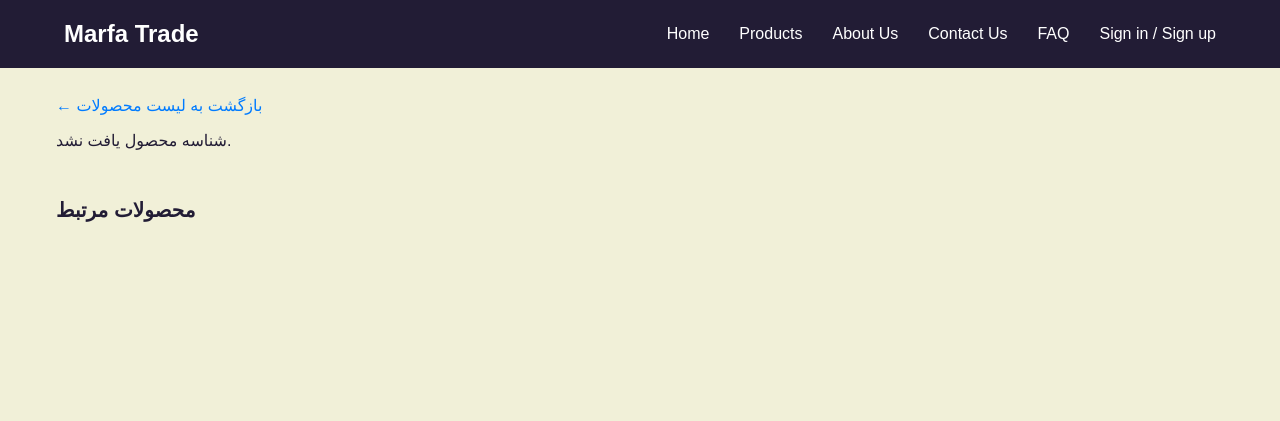
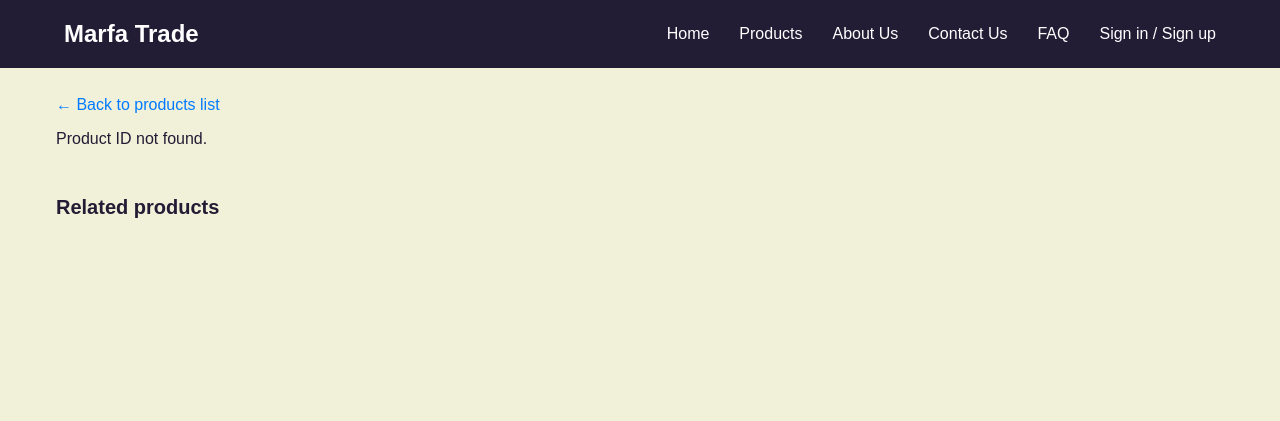
Before and after one commit to MeisamHajiloo/MarfatradeProd, a PHP site: page /product.php in a window 1280 px wide. Shown: the top 421 px of the page. Run offline with PHP 8.4, Linux system fonts and the light colour scheme.

Commit message:
هیچ جایی فارسی ندارد

```diff
--- a/assets/css/header.css
+++ b/assets/css/header.css
@@ -432,7 +432,7 @@
   display: none;
 }
 
-/* برای صفحه‌های با عرض متوسط */
+/* For midrange screen */
 @media (min-width: 769px) and (max-width: 1024px) {
   .nav-links li {
     margin-left: 15px;
@@ -443,14 +443,14 @@
   }
 }
 
-/* برای صفحه‌های خیلی بزرگ */
+/* For widescreen */
 @media (min-width: 1400px) {
   .topbar {
     padding: 20px 10%;
   }
 }
 
-/* اطمینان از نمایش صحیح در حالت‌های مختلف */
+/* Ensuring correct display in different modes*/
 @media (max-width: 968px) {
   .nav-links {
     flex-wrap: wrap;
--- a/assets/css/main.css
+++ b/assets/css/main.css
@@ -15,6 +15,18 @@
   background-color: var(--secondary-color2);
   color: var(--secondary-color1);
   overflow-x: hidden;
+}
+
+main {
+  margin-top: 80px;
+  min-height: calc(100vh - 80px);
+  padding-top: 20px;
+}
+
+.header-scrolled ~ main {
+  margin-top: 50px;
+  min-height: calc(100vh - 50px);
+  padding-top: 15px;
 }
 
 /* Counter Section Styles */
@@ -97,7 +109,7 @@
     font-size: 2.5rem;
   }
 }
-/* بهبود افکت hover برای آیتم‌های شمارنده */
+/* Improved hover effect for counter items */
 .counter-item {
   transition: all 0.4s cubic-bezier(0.175, 0.885, 0.32, 1.275);
 }
@@ -107,7 +119,7 @@
   box-shadow: 0 15px 30px rgba(0, 0, 0, 0.25);
 }
 
-/* بهبود ظاهر آیкон‌ها در حالت hover */
+/* Improved the appearance of icons in hover mode */
 .counter-item:hover .counter-icon {
   transform: scale(1.1);
   transition: transform 0.3s ease;
@@ -164,7 +176,7 @@
   color: var(--primary-color);
 }
 
-/* افکت Ray (پرتو) */
+/* Ray Effect */
 .counter-ray-effect {
   position: absolute;
   width: 100%;
@@ -205,7 +217,7 @@
   transform: rotate(45deg) translateY(100%);
 }
 
-/* بهبود ظاهر آیتم‌ها */
+/* Improve the appearance of items */
 .counter-icon,
 .counter-title {
   transition: all 0.3s ease;
@@ -223,7 +235,7 @@
   z-index: 3;
 }
 
-/* انیمیشن برای افکت Ray */
+/* Animation for Ray effect */
 @keyframes raySweep {
   0% {
     transform: rotate(45deg) translateY(-100%);
@@ -236,16 +248,3 @@
 .counter-item:hover .counter-ray-effect::before {
   animation: raySweep 1.5s ease-out forwards;
 }
-
-/* در فایل main.css */
-main {
-  margin-top: 80px;
-  min-height: calc(100vh - 80px);
-  padding-top: 20px; /* اضافه کردن این خط */
-}
-
-.header-scrolled ~ main {
-  margin-top: 50px;
-  min-height: calc(100vh - 50px);
-  padding-top: 15px; /* اضافه کردن این خط */
-}
--- a/assets/js/navigation.js
+++ b/assets/js/navigation.js
@@ -5,7 +5,7 @@
   hamburger.classList.toggle("active");
   navLinks.classList.toggle("active");
 
-  // تغییر برای پشتیبانی از راست‌چین
+  // Change for RTL support
   if (window.innerWidth <= 768) {
     navLinks.style.right = navLinks.classList.contains("active")
       ? "0"
--- a/includes/components/products-grid.php
+++ b/includes/components/products-grid.php
@@ -1,12 +1,12 @@
 <?php
 
 /**
- * کانتینر اصلی برای نمایش محصولات (grid/list)
- * همراه با pagination
+ * Main container for displaying products (grid/list)
+ * Includes pagination
  */
 ?>
 <div id="products-grid" class="products-grid">
-    <!-- محصولات با AJAX بارگذاری می‌شوند -->
+    <!-- Products will be loaded via AJAX -->
 </div>
 <div id="pagination" class="pagination"></div>
 
--- a/includes/footer.php
+++ b/includes/footer.php
@@ -45,7 +45,7 @@
 
 <script src="assets/js/main.js"></script>
 
-<!-- بارگذاری شرطی اسکریپت‌ها -->
+<!-- Conditional script loading -->
 <?php if (isset($loadSlider) && $loadSlider): ?>
     <script src="assets/js/slider.js"></script>
 <?php endif; ?>
--- a/includes/navigation.php
+++ b/includes/navigation.php
@@ -46,7 +46,7 @@
 
     <!-- Regular navigation items -->
     <li><a href="index.php">Home</a></li>
-    <li><a href="products.php">Products</a></li> <!-- لینک جدید -->
+    <li><a href="products.php">Products</a></li>
     <li><a href="#">About Us</a></li>
     <li><a href="#">Contact Us</a></li>
     <li><a href="#">FAQ</a></li>
--- a/product.php
+++ b/product.php
@@ -1,22 +1,22 @@
 <?php
 require_once __DIR__ . '/includes/header.php';
 
-// گرفتن slug از URL
+// Get slug from URL
 $slug = isset($_GET['slug']) ? trim($_GET['slug']) : null;
 
-// عدم بارگذاری اسکریپت‌های slider و counter
+// Don't load slider and counter scripts
 $loadSlider = false;
 $loadCounter = false;
 ?>
 
 <main class="product-page">
-    <a href="products.php" class="back-link">← بازگشت به لیست محصولات</a>
+    <a href="products.php" class="back-link">← Back to products list</a>
     <div id="product-detail" class="product-detail">
-        <!-- جزئیات محصول با AJAX بارگذاری می‌شود -->
+        <!-- Product details will be loaded via AJAX -->
     </div>
 
     <section id="related-products" class="related-products">
-        <h2>محصولات مرتبط</h2>
+        <h2>Related products</h2>
         <div class="products-grid"></div>
     </section>
 </main>
@@ -25,21 +25,21 @@
 require_once __DIR__ . '/includes/footer.php';
 ?>
 
-<!-- اسکریپت بارگذاری محصول -->
+<!-- Product loading script -->
 <script>
     (async function() {
         const container = document.getElementById("product-detail");
         const relatedContainer = document.querySelector("#related-products .products-grid");
         const slug = "<?php echo $slug ?: ''; ?>";
         if (!slug) {
-            container.innerHTML = '<div class="error">شناسه محصول یافت نشد.</div>';
+            container.innerHTML = '<div class="error">Product ID not found.</div>';
             return;
         }
 
         container.classList.add("loading");
         try {
             const res = await fetch(`api/products/detail.php?slug=${slug}`);
-            if (!res.ok) throw new Error("خطا در دریافت محصول");
+            if (!res.ok) throw new Error("Error getting product");
             const product = await res.json();
 
             if (product.error) {
@@ -54,7 +54,7 @@
         </div>
         <div class="info">
           <h1 class="name">${product.name}</h1>
-          <div class="price">${product.price ? product.price + ' تومان' : ''}</div>
+          <div class="price">${product.price ? product.price + ' $' : ''}</div>
           <p class="desc">${product.description || ''}</p>
           ${product.gallery && product.gallery.length ? `
             <div class="gallery">
@@ -64,7 +64,7 @@
       </div>
     `;
 
-            // بارگذاری محصولات مرتبط
+            // Load related products
             if (product.category && product.category.id) {
                 try {
                     const resRelated = await fetch(`api/products/list.php?per_page=4&category=${product.category.id}`);
@@ -81,21 +81,21 @@
                   <div class="thumb"><img src="${p.thumbnail || '/assets/img/no-image.png'}" alt="${p.name}"></div>
                   <div class="info">
                     <h3 class="name">${p.name}</h3>
-                    <div class="price">${p.price ? p.price + ' تومان' : ''}</div>
+                    <div class="price">${p.price ? p.price + ' $' : ''}</div>
                   </div>
                 </a>
               </div>
             `).join("");
                         } else {
-                            relatedContainer.innerHTML = '<div class="no-related">محصول مرتبطی یافت نشد</div>';
+                            relatedContainer.innerHTML = '<div class="no-related">No related products found</div>';
                         }
                     }
                 } catch (err) {
-                    console.error("خطا در بارگذاری محصولات مرتبط", err);
+                    console.error("Error loading related products", err);
                 }
             }
         } catch (err) {
-            container.innerHTML = '<div class="error">خطا در بارگذاری محصول</div>';
+            container.innerHTML = '<div class="error">Error loading product</div>';
             console.error(err);
         } finally {
             container.classList.remove("loading");
@@ -107,7 +107,7 @@
     .product-page {
         max-width: 1200px;
         margin: 80px auto 0;
-        /* فاصله از ناوبری ثابت */
+        /* Space from fixed navigation */
         padding: 1rem;
     }
 
@@ -123,7 +123,7 @@
     }
 
     .product-detail.loading::after {
-        content: "در حال بارگذاری...";
+        content: "Loading...";
         display: block;
         padding: 2rem;
         text-align: center;
```
Also changed, not shown: api/products/categories.php (+7 -8 lines), api/products/detail.php (+6 -7 lines), api/products/list.php (+30 -38 lines), assets/css/products.css (+9 -9 lines), assets/js/counter.js (+16 -16 lines), assets/js/products.js (+22 -22 lines), assets/js/slider.js (+23 -23 lines), includes/components/products-toolbar.php (+12 -12 lines), includes/counter.php (+2 -2 lines), index.php (+4 -4 lines), products.php (+7 -7 lines).
